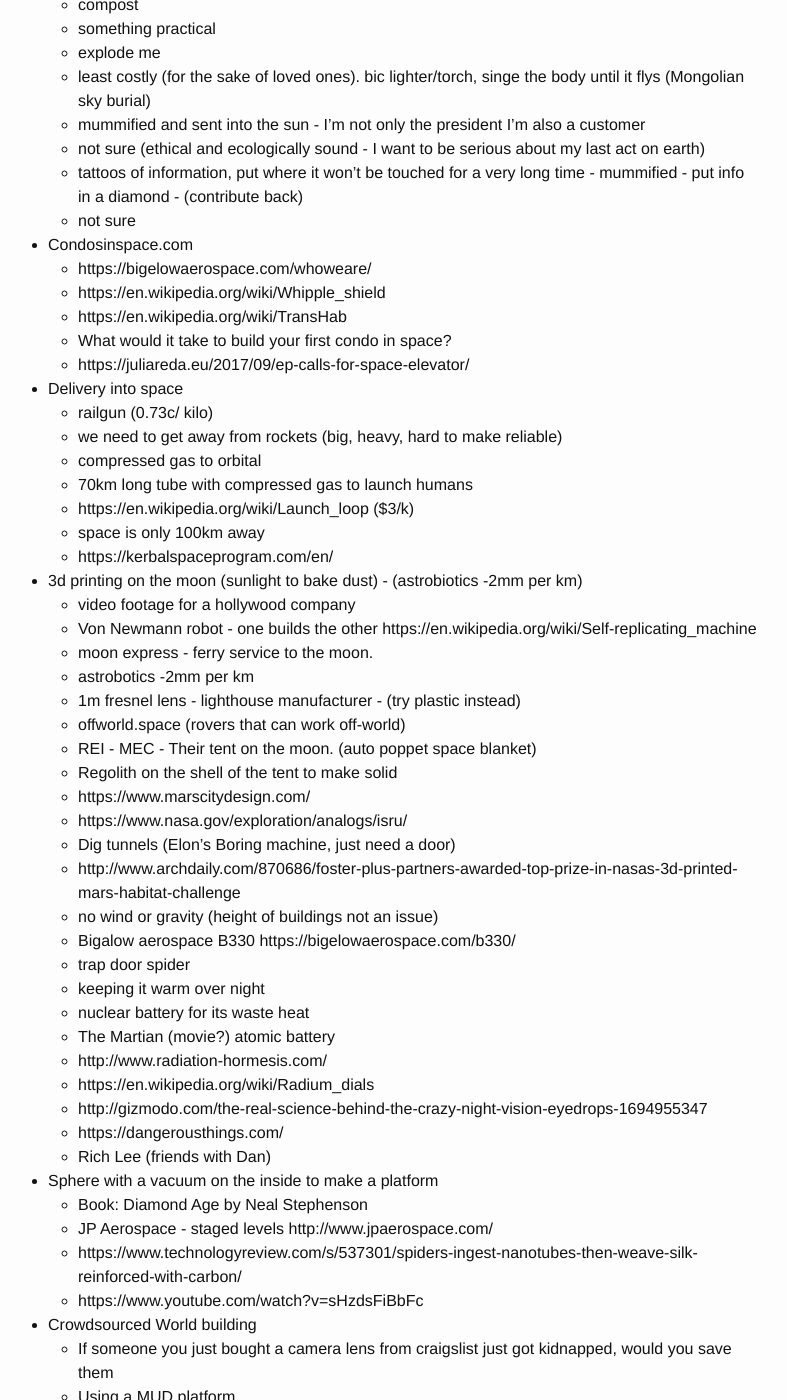
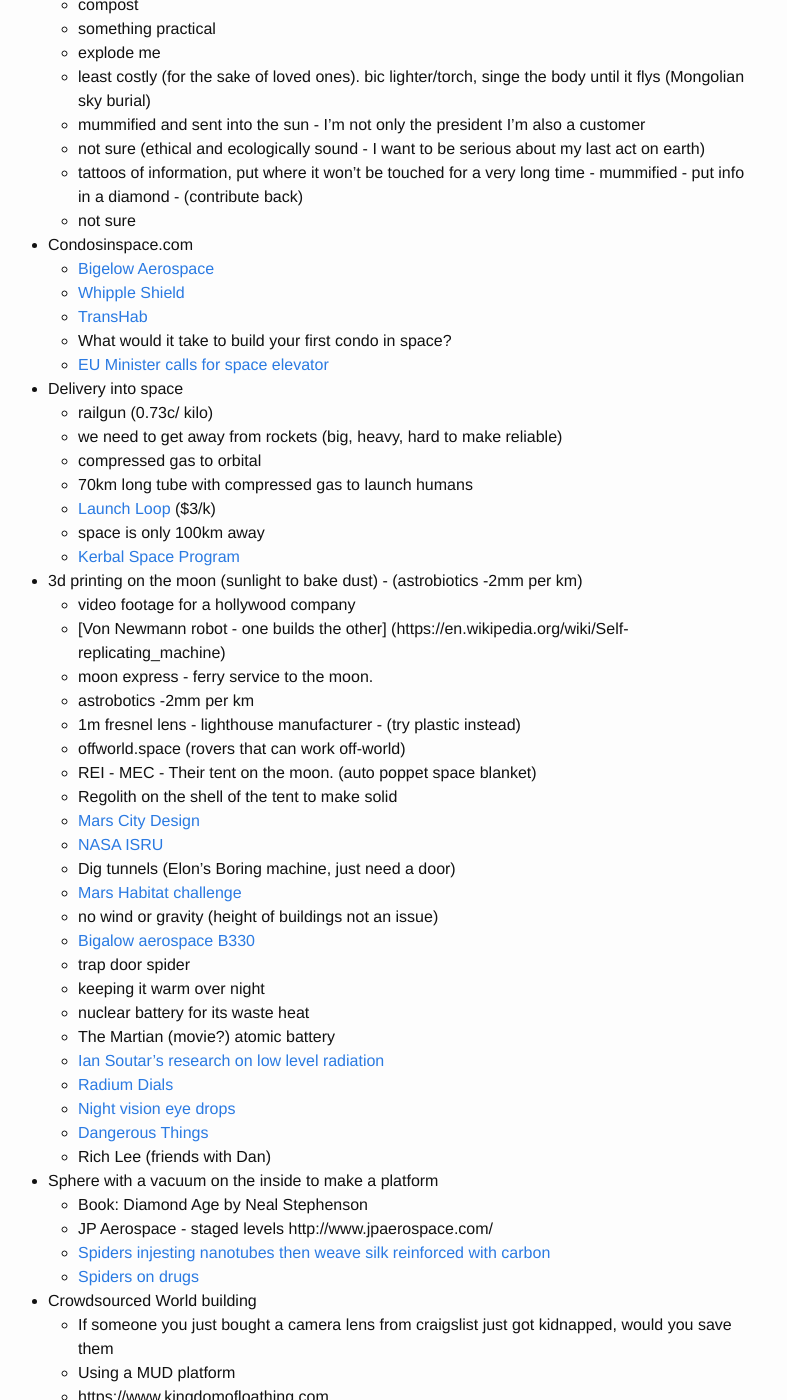
Before and after one commit to improvethings/improvethings.github.io, a Jekyll site: the page built from _posts/2017-09-18-September-18-2017.md, in a window 1280 px wide and 1400 px high, scrolled down 1224 px. Shown: the whole window, without its empty margins (252-1039 px from the left). Built offline with Jekyll 4.4.1, drawn with Linux system fonts in a browser that asks for light colours; comment, search, counter and statistics services are not loaded; some of the changed text lies outside the part shown.

Commit message:
fixed urls

```diff
--- a/_posts/2017-09-18-September-18-2017.md
+++ b/_posts/2017-09-18-September-18-2017.md
@@ -37,13 +37,13 @@
     * sub-orbital fireworks of my ashes (-Kris)
     * Timothy Leary did this
     * Scotty’s remains went twice
-    * http://elysiumspace.com/
+    * [Elysium Space](http://elysiumspace.com/)
     * Burial Service in the sun
     * Hitchhikers guide to the galaxy
     * crystals of my ashes into the sun so the prism rainbows earth (Kris)
     * dedicate my body to science - specifically data/information
-    * https://www.cremationsolutions.com/cremation-jewelry-for-ashes/cremation-diamonds-made-from-ashes
-    * http://www.lifegem.com/
+    * [Cremation Diamonds from Ashes](https://www.cremationsolutions.com/cremation-jewelry-for-ashes/cremation-diamonds-made-from-ashes)
+    * [LifeGem](http://www.lifegem.com/)
     * use your blood to make a diamond
     * How much ashes or blood to make a diamond?
     * Make your head into a mini head - with a magnifying glass making it large.
@@ -67,56 +67,56 @@
     * tattoos of information, put where it won’t be touched for a very long time - mummified - put info in a diamond - (contribute back)
     * not sure
 * Condosinspace.com
-    * https://bigelowaerospace.com/whoweare/
-    * https://en.wikipedia.org/wiki/Whipple_shield
-    * https://en.wikipedia.org/wiki/TransHab
+    * [Bigelow Aerospace](https://bigelowaerospace.com/whoweare/)
+    * [Whipple Shield](https://en.wikipedia.org/wiki/Whipple_shield)
+    * [TransHab](https://en.wikipedia.org/wiki/TransHab)
     * What would it take to build your first condo in space?
-    * https://juliareda.eu/2017/09/ep-calls-for-space-elevator/
+    * [EU Minister calls for space elevator](https://juliareda.eu/2017/09/ep-calls-for-space-elevator/)
 * Delivery into space
     * railgun (0.73c/ kilo)
     * we need to get away from rockets (big, heavy, hard to make reliable)
     * compressed gas to orbital
     * 70km long tube with compressed gas to launch humans
-    * https://en.wikipedia.org/wiki/Launch_loop ($3/k)
+    * [Launch Loop](https://en.wikipedia.org/wiki/Launch_loop) ($3/k)
     * space is only 100km away
-    * https://kerbalspaceprogram.com/en/
+    * [Kerbal Space Program](https://kerbalspaceprogram.com/en/)
 * 3d printing on the moon (sunlight to bake dust) - (astrobiotics -2mm per km)
     * video footage for a hollywood company
-    * Von Newmann robot - one builds the other https://en.wikipedia.org/wiki/Self-replicating_machine
+    * [Von Newmann robot - one builds the other] (https://en.wikipedia.org/wiki/Self-replicating_machine)
     * moon express - ferry service to the moon.
     * astrobotics -2mm per km
     * 1m fresnel lens - lighthouse manufacturer - (try plastic instead)
     * offworld.space (rovers that can work off-world)
     * REI - MEC - Their tent on the moon. (auto poppet space blanket)
     * Regolith on the shell of the tent to make solid
-    * https://www.marscitydesign.com/
-    * https://www.nasa.gov/exploration/analogs/isru/
+    * [Mars City Design](https://www.marscitydesign.com/)
+    * [NASA ISRU](https://www.nasa.gov/exploration/analogs/isru/)
     * Dig tunnels (Elon’s Boring machine, just need a door)
-    * http://www.archdaily.com/870686/foster-plus-partners-awarded-top-prize-in-nasas-3d-printed-mars-habitat-challenge
+    * [Mars Habitat challenge](http://www.archdaily.com/870686/foster-plus-partners-awarded-top-prize-in-nasas-3d-printed-mars-habitat-challenge)
     * no wind or gravity (height of buildings not an issue)
-    * Bigalow aerospace B330 https://bigelowaerospace.com/b330/
+    * [Bigalow aerospace B330](https://bigelowaerospace.com/b330/)
     * trap door spider
     * keeping it warm over night
     * nuclear battery for its waste heat
     * The Martian (movie?) atomic battery
-    * http://www.radiation-hormesis.com/
-    * https://en.wikipedia.org/wiki/Radium_dials
-    * http://gizmodo.com/the-real-science-behind-the-crazy-night-vision-eyedrops-1694955347
-    * https://dangerousthings.com/
+    * [Ian Soutar's research on low level radiation](http://www.radiation-hormesis.com/)
+    * [Radium Dials](https://en.wikipedia.org/wiki/Radium_dials)
+    * [Night vision eye drops](http://gizmodo.com/the-real-science-behind-the-crazy-night-vision-eyedrops-1694955347)
+    * [Dangerous Things](https://dangerousthings.com/)
     * Rich Lee (friends with Dan)
 * Sphere with a vacuum on the inside to make a platform
     * Book: Diamond Age by Neal Stephenson
     * JP Aerospace - staged levels http://www.jpaerospace.com/
-    * https://www.technologyreview.com/s/537301/spiders-ingest-nanotubes-then-weave-silk-reinforced-with-carbon/
-    * https://www.youtube.com/watch?v=sHzdsFiBbFc
+    * [Spiders injesting nanotubes then weave silk reinforced with carbon](https://www.technologyreview.com/s/537301/spiders-ingest-nanotubes-then-weave-silk-reinforced-with-carbon/)
+    * [Spiders on drugs](https://www.youtube.com/watch?v=sHzdsFiBbFc)
 * Crowdsourced World building
     * If someone you just bought a camera lens from craigslist just got kidnapped, would you save them
     * Using a MUD platform
     * https://www.kingdomofloathing.com
     * Real-time D&D x 7
 * Book: The moon is a harsh mistress
-* http://humanurehandbook.com/
-* Book: The More in God’s Eye: https://en.wikipedia.org/wiki/The_Mote_in_God%27s_Eye
+* [Humanure Handbook](http://humanurehandbook.com/)
+* [Book: The More in God’s Eye](https://en.wikipedia.org/wiki/The_Mote_in_God%27s_Eye)
 * jade rabbit died from the cold (darkness)
 * Use DT for next week’s topic
 * what do you want to do with your remains
```
Also changed, not shown: other parts of _posts/2017-09-18-September-18-2017.md (+4 -4 lines).
